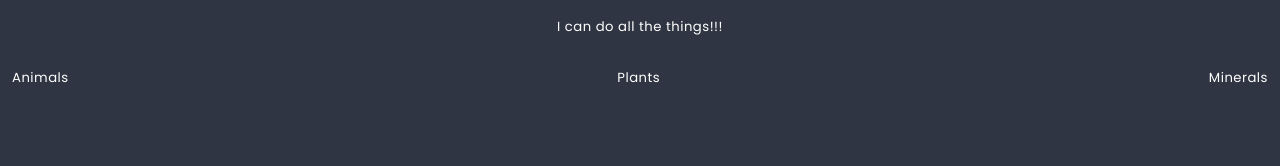
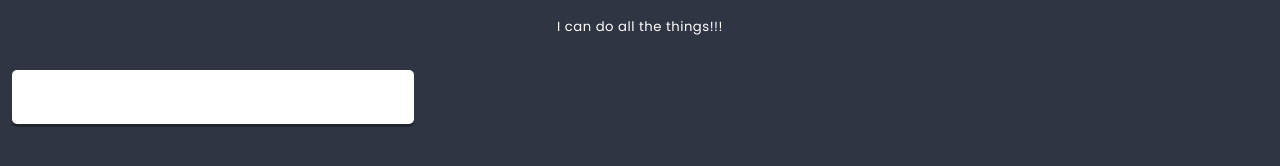
Before and after one commit to dave8git/react-comps, a React app: page / in a window 1280 px wide. Shown: the part 362-528 px from the top of the page. Built offline with nearby package versions, Linux system fonts and the light colour scheme.

Commit message:
fix props continues

```diff
--- a/src/components/Column/Column.js
+++ b/src/components/Column/Column.js
@@ -1,9 +1,11 @@
 import React from 'react';
-import styles from'./List.scss';
-import Hero from '../Hero/Hero.js';
+import styles from'./Column.scss';
 import PropTypes from 'prop-types';
 
 class Column extends React.Component {
+  static propTypes = {
+    columns: PropTypes.string.isRequired,
+  }
   render() {
     return (
       <section className={styles.component}>
--- a/src/components/List/List.js
+++ b/src/components/List/List.js
@@ -2,6 +2,7 @@ import React from 'react';
 import styles from'./List.scss';
 import Hero from '../Hero/Hero.js';
 import PropTypes from 'prop-types';
+import Column from '../Column/Column.js';
 
 class List extends React.Component {
   static propTypes = {
@@ -19,12 +20,8 @@ class List extends React.Component {
       <section className={styles.component}>
         <Hero titleText={this.props.title} image={this.props.image} />
         <div className={styles.description}>{this.props.children}</div>
+        <Column title={this.props.title} />
 
-        <div className={styles.columns}>
-          <column>Animals</column>
-          <column>Plants</column>
-          <column>Minerals</column>
-        </div>
       </section>
     )
   }
```
